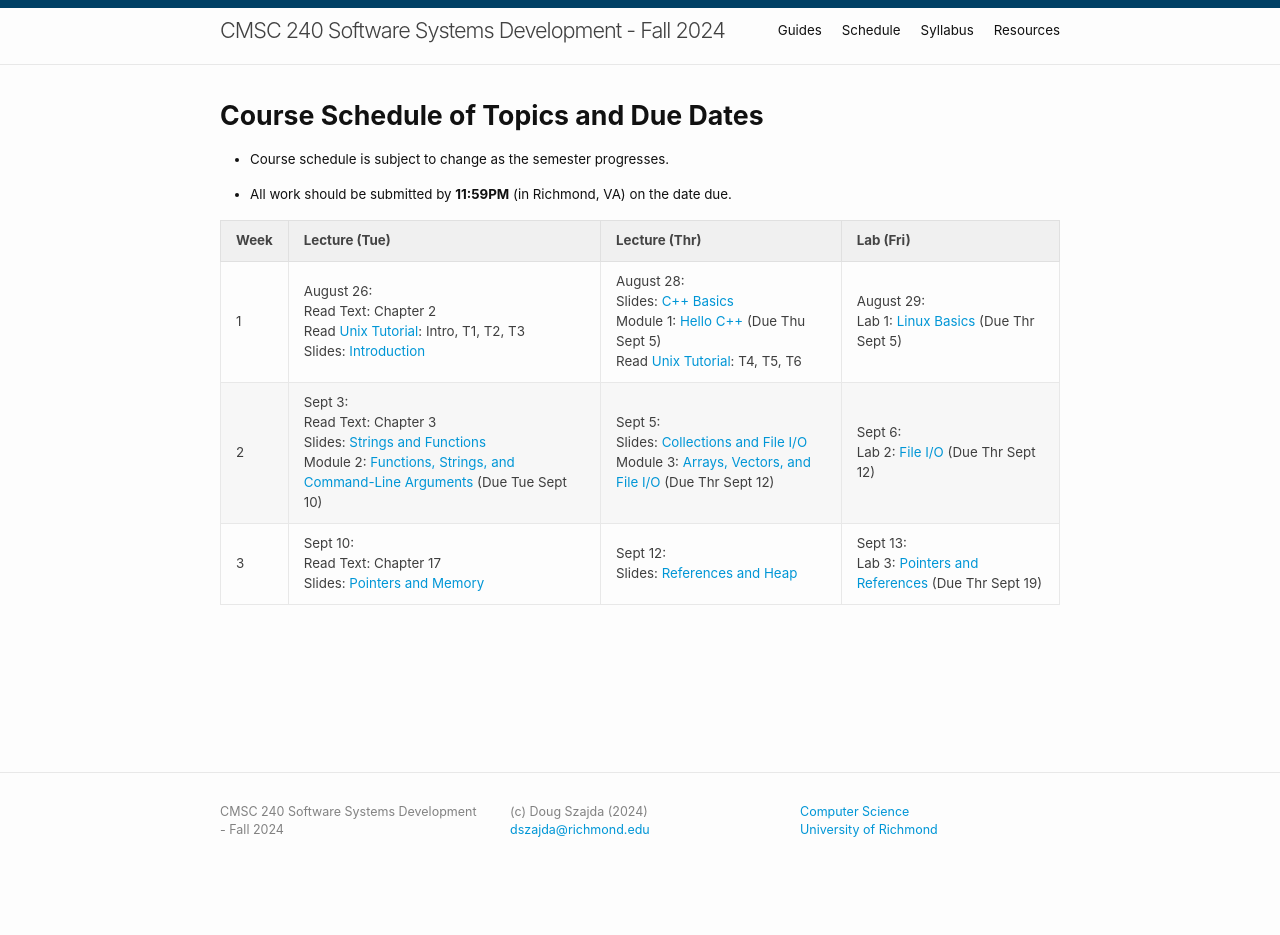
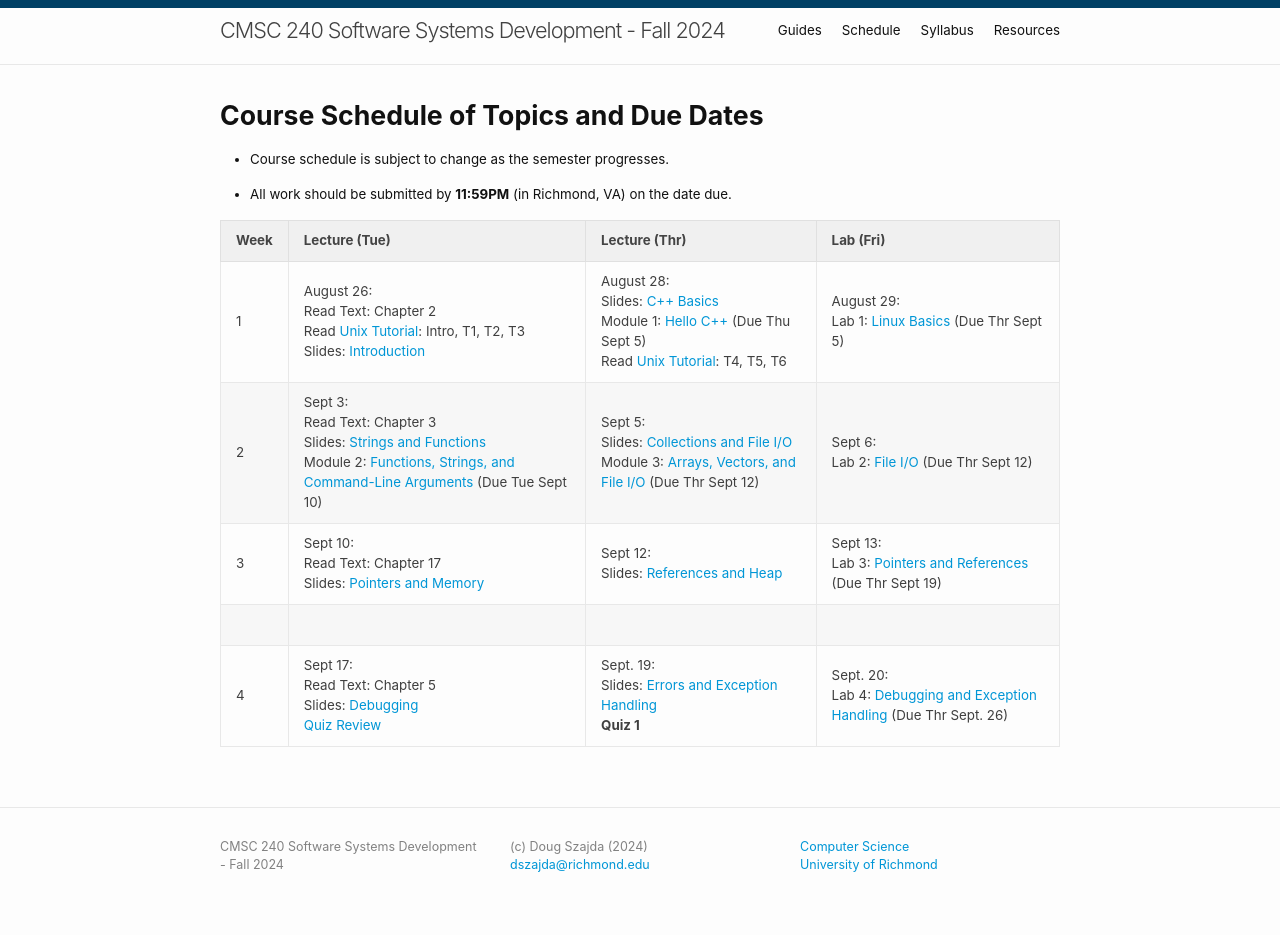
Before and after one commit to cmsc240-f24-dcs/cmsc240-f24-s2.github.io, a Jekyll site: the page built from schedule.md, in a window 1280 px wide. Built offline with Jekyll 4.4.1, drawn with Linux system fonts in a browser that asks for light colours; before the commit the page ends 900 px from its top, so only the background shows below that.

Commit message:
Added week four to the schedule

```diff
--- a/schedule.md
+++ b/schedule.md
@@ -14,8 +14,9 @@ title: Schedule
 | 1    | August 26:  <br />Read Text: Chapter 2<br />Read [Unix Tutorial](https://users.cs.duke.edu/~alvy/courses/unixtut/): Intro, T1, T2, T3<br />Slides: [Introduction](lectures/01-Introduction.pdf)              | August 28:  <br /> Slides: [C++ Basics](lectures/02-Language-Basics.pdf)<br /> Module 1: [Hello C++](modules/module1.md) (Due Thu Sept 5) <br />Read [Unix Tutorial](https://users.cs.duke.edu/~alvy/courses/unixtut/): T4, T5, T6                                     | August 29: <br />Lab 1: [Linux Basics](https://classroom.github.com/a/ESaEZNT6) (Due Thr Sept 5)                  |
 | 2    | Sept 3: <br />Read Text: Chapter 3<br /> Slides: [Strings and Functions](lectures/03-Strings-Functions.pdf) <br/>Module 2: [Functions, Strings, and Command-Line Arguments](modules/module2.md) (Due Tue Sept 10)    | Sept 5: <br /> Slides: [Collections and File I/O](lectures/04-Collections-FileIO.pdf) <br/>Module 3: [Arrays, Vectors, and File I/O](modules/module3.md) (Due Thr Sept 12)     | Sept 6: <br /> Lab 2: [File I/O](labs/lab2.md)  (Due Thr Sept 12)               |
 | 3    | Sept 10: <br />Read Text: Chapter 17 <br />Slides: [Pointers and Memory](lectures/05-Memory-Pointers.pdf)     | Sept 12: <br />Slides: [References and Heap](lectures/06-References-Heap.pdf)       | Sept 13:  <br />Lab 3: [Pointers and References](labs/lab3.md) (Due Thr Sept 19)
-{% comment %}              |
-| 4    | Feb 6: <br />Read Text: Chapter 5 <br />Slides: [Debugging](lectures/07-Debugging.pdf) <br />[Quiz Review](lectures/quiz1-review.md)    | Feb 8: <br />Slides: [Errors and Exception Handling](lectures/08-Error-Handling.pdf)<br /> **Quiz 1**      | Feb 9:   <br />Lab 4: [Debugging and Exception Handling](labs/lab4.md)  (Due Thr Feb 15)            |
+            |
+| 4    | Sept 17: <br />Read Text: Chapter 5 <br />Slides: [Debugging](lectures/07-Debugging.pdf) <br />[Quiz Review](lectures/quiz1-review.md)    | Sept. 19: <br />Slides: [Errors and Exception Handling](lectures/08-Error-Handling.pdf)<br /> **Quiz 1**      | Sept. 20:   <br />Lab 4: [Debugging and Exception Handling](labs/lab4.md)  (Due Thr Sept. 26)            |
+{% comment %}
 | 5    | Feb 13: <br />Read Text: Chapter 9 <br />Slides: [Classes and OOP](lectures/09-Classes-OOP.pdf) <br /> Module 4: [Classes - Abstraction and Encapsulation](modules/module4.md) (Due Tue Feb 20)    | Feb 15: <br />Slides: [Enum, Static, Overloading](lectures/10-Class-Members.pdf) <br /> Module 5: [Classes - Enum, Static, Overloading](modules/module5.md) (Due Thr Feb 22)     | Feb 16: <br />Lab 5: [Enigma](labs/lab5.md) (Due Thr Feb 22)               |
 | 6    | Feb 20: <br />Lecture Notes: [Scope, Friends, Destructors, Composition, and UML](lectures/11)<br /> Module 6: [Scope, Friends, Destructors, Composition, and UML](https://classroom.github.com/a/9r7yX0xl)(Due Thr Feb 27)     | Feb 22:<br />Slides: [Inheritance, Polymorphism, Virtual Functions, Abstract Classes](lectures/12-Inheritance-Polymorphism.pdf) <br />[Live Code](https://prod.liveshare.vsengsaas.visualstudio.com/join?8A288CC00A7D8A4AC7BD030C414A1B8F7B69)    | Feb 23: <br />Lab 6: [Inheritance and Polymorphism](labs/lab6.md) (Due Thr Feb 29)              |
 | 7    | Feb 27: <br /> [Quiz Review](lectures/quiz2-review.md)    | Feb 29: <br /> Lecture Notes: [Memory Leaks and Memory Violations](lectures/14) <br /> **Quiz 2**    | Mar 1:  <br />Lab 7: [Valgrind - Memory debugging tool](labs/lab7.md) (Due Thr Mar 7)               |
```
